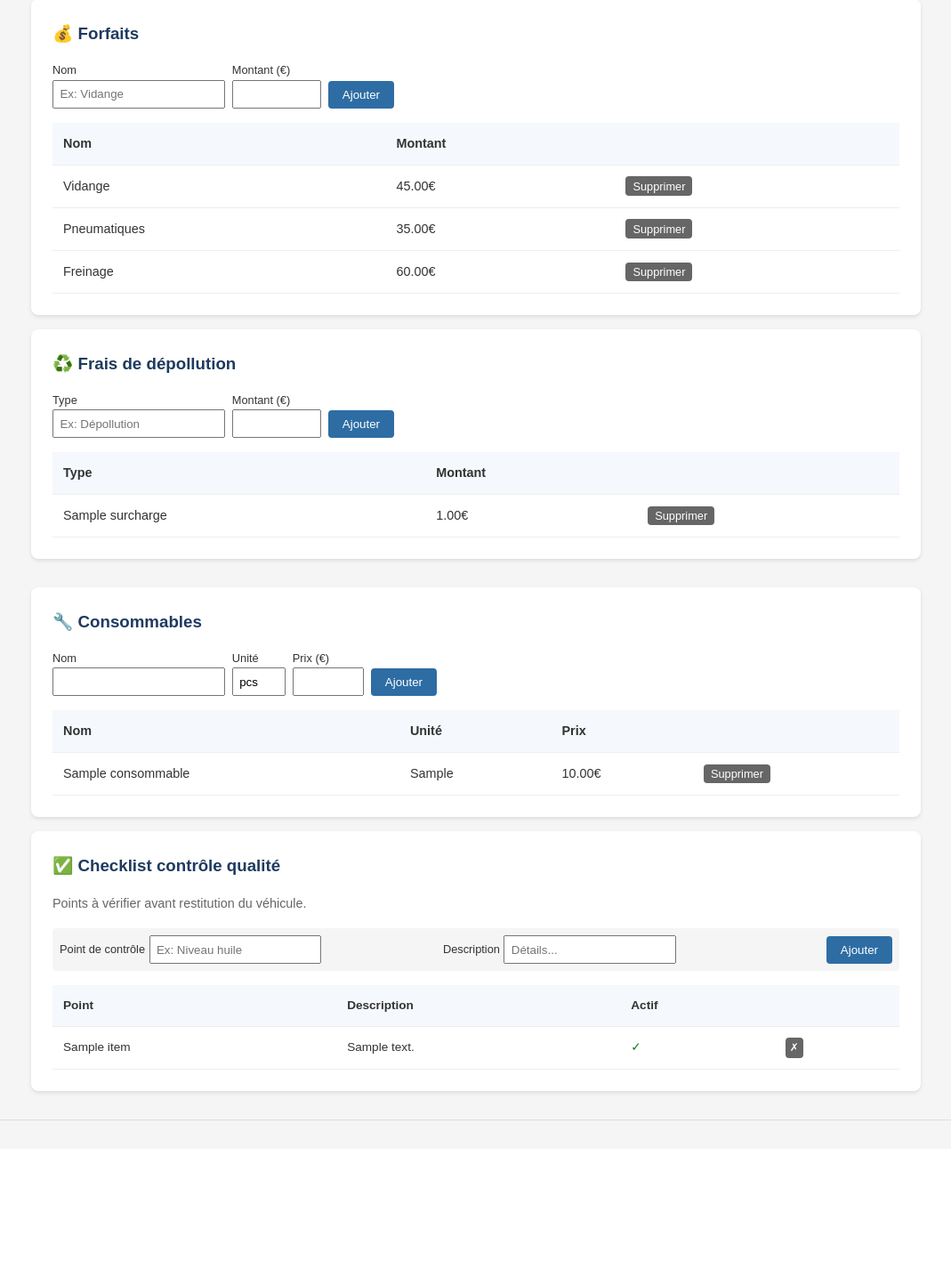
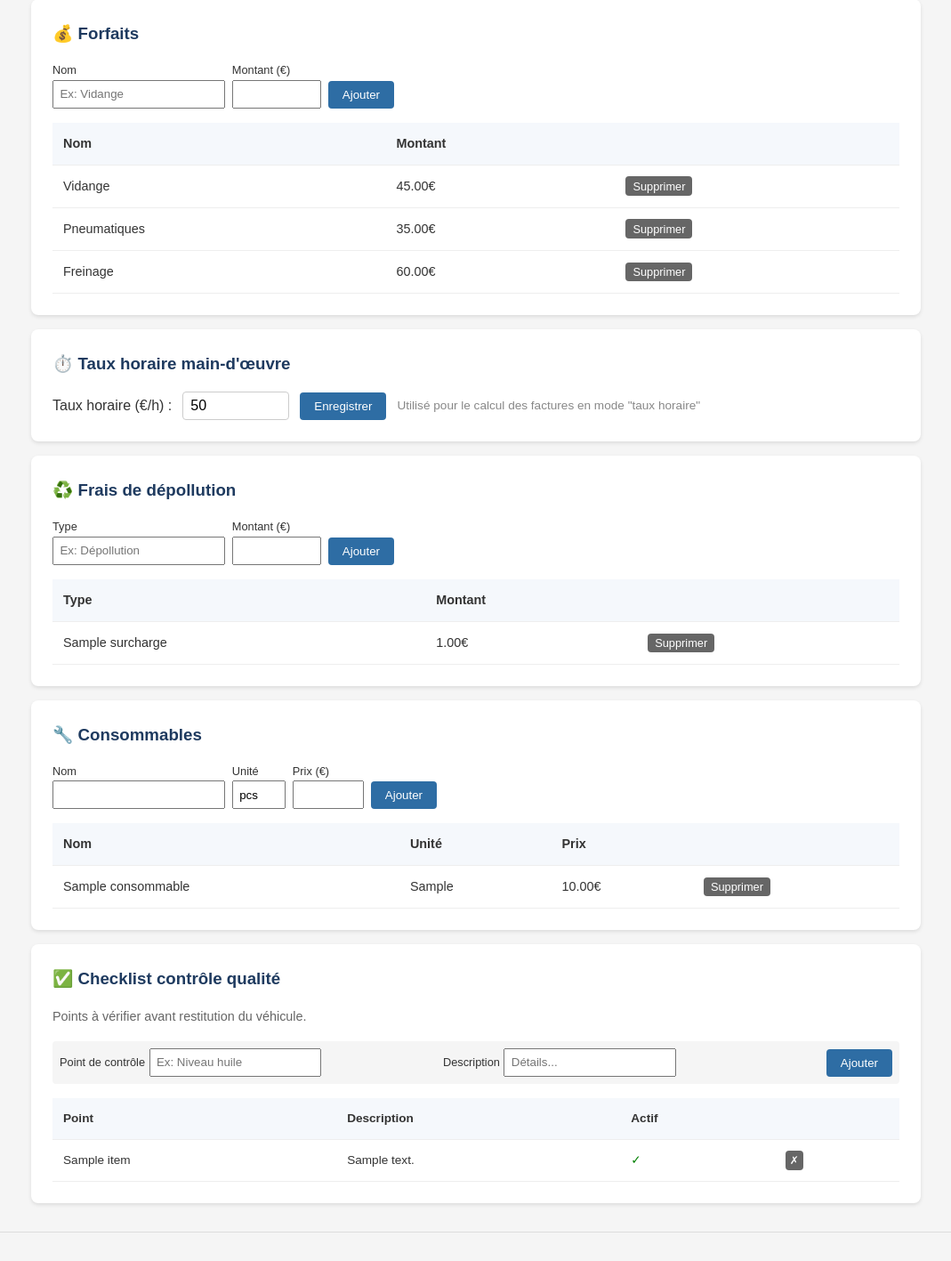
Before and after one commit to cv2b79/meca-auto, a Flask app: page /settings/ in a window 1280 px wide. Shown: the part 199-1616 px from the top of the page at 89% size, without its empty margins (105-1174 px from the left). Before the commit the page ends 1458 px from the top, so only its background shows below. Run offline with Flask 3, Linux system fonts and the light colour scheme; a user stored in the database is signed in; data comes from the database, SQL or seed files in the repository; tables that the repository leaves empty hold one stand-in row (values such as "Sample post").

Commit message:
Paramètres : ajout taux horaire + correction div parasite

```diff
--- a/app/routes/settings.py
+++ b/app/routes/settings.py
@@ -343,6 +343,8 @@ def index():
     from app.models import ChecklistItem
     checklist_items = ChecklistItem.query.order_by(ChecklistItem.ordre).all()
 
+    taux_horaire = Parametre.get('taux_horaire', '50')
+
     return render_template('settings/index.html',
         forfaits=forfaits,
         surcharges=surcharges,
@@ -352,7 +354,8 @@ def index():
         classes=classes,
         users=users,
         tab=tab,
-        checklist_items=checklist_items)
+        checklist_items=checklist_items,
+        taux_horaire=taux_horaire)
 
 # === MON COMPTE - CHANGEMENT MOT DE PASSE ===
 @settings_bp.route('/mon-compte', methods=['GET', 'POST'])
@@ -883,6 +886,21 @@ def surcharge_new():
     db.session.commit()
     flash('Frais de dépollution créé', 'success')
     return redirect(url_for('settings.index'))
+
+@settings_bp.route('/taux-horaire', methods=['POST'])
+@login_required
+def taux_horaire_save():
+    if not current_user.can_manage_settings():
+        flash('Accès refusé', 'error')
+        return redirect(url_for('settings.index'))
+    try:
+        taux = float(request.form.get('taux_horaire', 50))
+        Parametre.set('taux_horaire', str(round(taux, 2)))
+        flash('Taux horaire mis à jour', 'success')
+    except (ValueError, TypeError):
+        flash('Valeur invalide', 'error')
+    return redirect(url_for('settings.index'))
+
 
 @settings_bp.route('/surcharge/<int:id>/delete', methods=['POST'])
 @login_required
--- a/app/templates/settings/index.html
+++ b/app/templates/settings/index.html
@@ -47,6 +47,18 @@ document.querySelectorAll('form').forEach(function(form) {
 </div>
 
 <div class="card">
+    <h3>⏱️ Taux horaire main-d'œuvre</h3>
+    <form method="POST" action="{{ url_for('settings.taux_horaire_save') }}" style="display:flex; align-items:center; gap:0.75rem; flex-wrap:wrap;">
+        <label style="font-weight:500;">Taux horaire (€/h) :</label>
+        <input type="number" name="taux_horaire" step="0.01" min="0"
+               value="{{ taux_horaire }}"
+               style="width:120px; padding:0.4rem 0.5rem; font-size:1rem; border:1px solid #ccc; border-radius:4px;">
+        <button type="submit" class="btn">Enregistrer</button>
+        <span style="color:#888; font-size:0.85rem;">Utilisé pour le calcul des factures en mode "taux horaire"</span>
+    </form>
+</div>
+
+<div class="card">
     <h3>♻️ Frais de dépollution</h3>
     <form method="POST" action="{{ url_for('settings.surcharge_new') }}" style="margin-bottom: 1rem;">
         <div style="display: flex; gap: 0.5rem; align-items: flex-end; flex-wrap: wrap;">
@@ -73,8 +85,6 @@ document.querySelectorAll('form').forEach(function(form) {
         {% endfor %}
         </tbody>
     </table>
-</div>
-
 </div>
 
 <div class="card">
```
